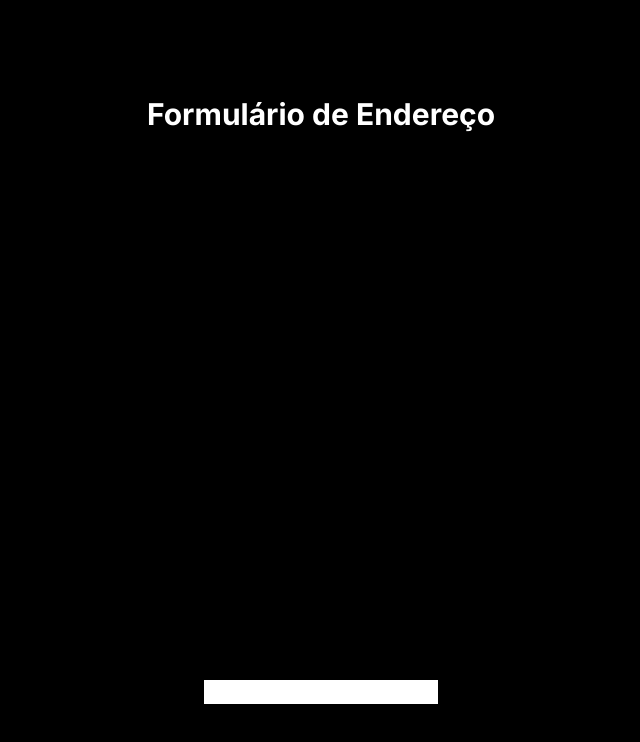
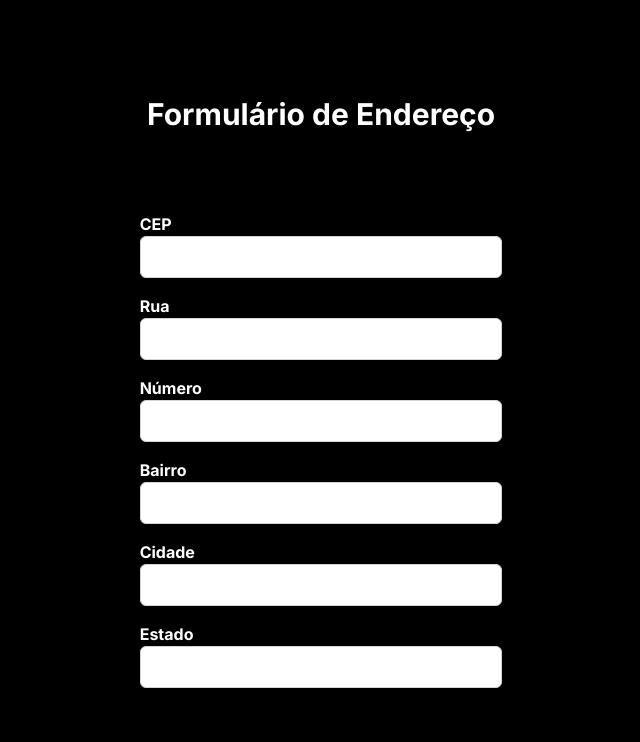
Before and after one commit to RyanBezerra/desafio-sexta, a Next.js app: page / in a window 1280 px wide. Shown: the top 742 px of the page, without its empty margins (319-959 px from the left). Built offline with nearby package versions, Linux system fonts and the light colour scheme.

Commit message:
versão 0.2

```diff
--- a/src/app/page.js
+++ b/src/app/page.js
@@ -1,13 +1,22 @@
+'use client'
 import Input from "@/components/input";
+import { cepSchema } from "@/components/zod";
+import { useForm } from 'react-hook-form'
+import { zodRessolver } from '@hookform/resolvers/zod'
 
 export default function Home() {
   return (
     <main className="flex min-h-screen flex-col items-center justify-between p-24 bg-black">
         <h1 className="text-3xl text-white font-bold">Formulário de Endereço</h1>
-        <form>
-          <div>
-            <input id="cep" type="text" label="CEP"></input>
-          </div>
+        <form className="flex flex-col py-4 w-1/3 space-y-4">
+
+            <Input id="cep" type="text" label="CEP"/>
+            <Input id="rua" type="text" label="Rua"/>
+            <Input id="numero" type="number" label="Número"/>
+            <Input id="bairro" type="text" label="Bairro"/>
+            <Input id="cidade" type="text" label="Cidade"/>
+            <Input id="estado" type="text" label="Estado"/>
+
         </form>
     </main>
   );
--- a/src/components/input.js
+++ b/src/components/input.js
@@ -1,12 +1,17 @@
-import React from "react";
-
-export default function Input({id, Label, type}){
+export default function Input({id,label , type}){
     return(
 
-        <div className="">
-            <label htmlFor={id}>{Label}</label>
-            <input type={type} id={id}></input>
+        <div className="flex flex-col">
+
+            <label htmlFor={id} className="text-white font-bold">
+                {label}
+            </label>
+            <input
+            type={type}
+            id={id}
+            className="border border-gray-300 rounded-md p-2"
+            />
+
         </div>
-
     )
 }
--- /dev/null
+++ b/src/components/zod.js
@@ -0,0 +1,10 @@
+import z from "zod"
+
+export const cepSchema = z.object({
+    cep: z.string().min(8, 'CEP deve ter no minimo 8 dígitos'),
+    rua: z.string().min(1, 'Esse campo é obrigatório'),
+    numero: z.string().min(1, 'Esse campo é obrigatório'),
+    bairro: z.string().min(1, 'Esse campo é obrigatório'),
+    cidade: z.string().min(1, 'Esse campo é obrigatório'),
+    estado: z.string().min(1, 'Esse campo é obrigatório'),
+})
```
Also changed, not shown: .eslintrc.json.
